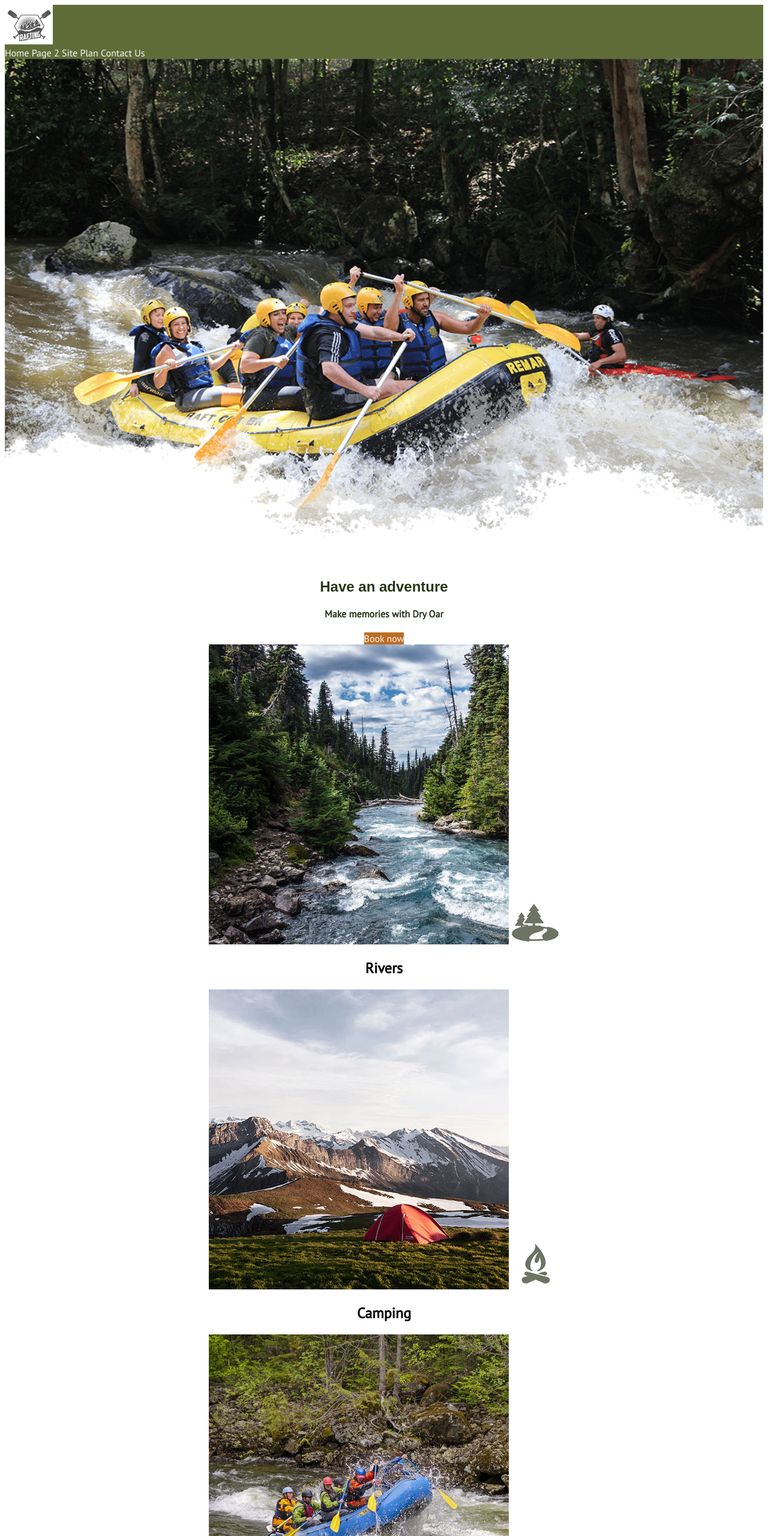
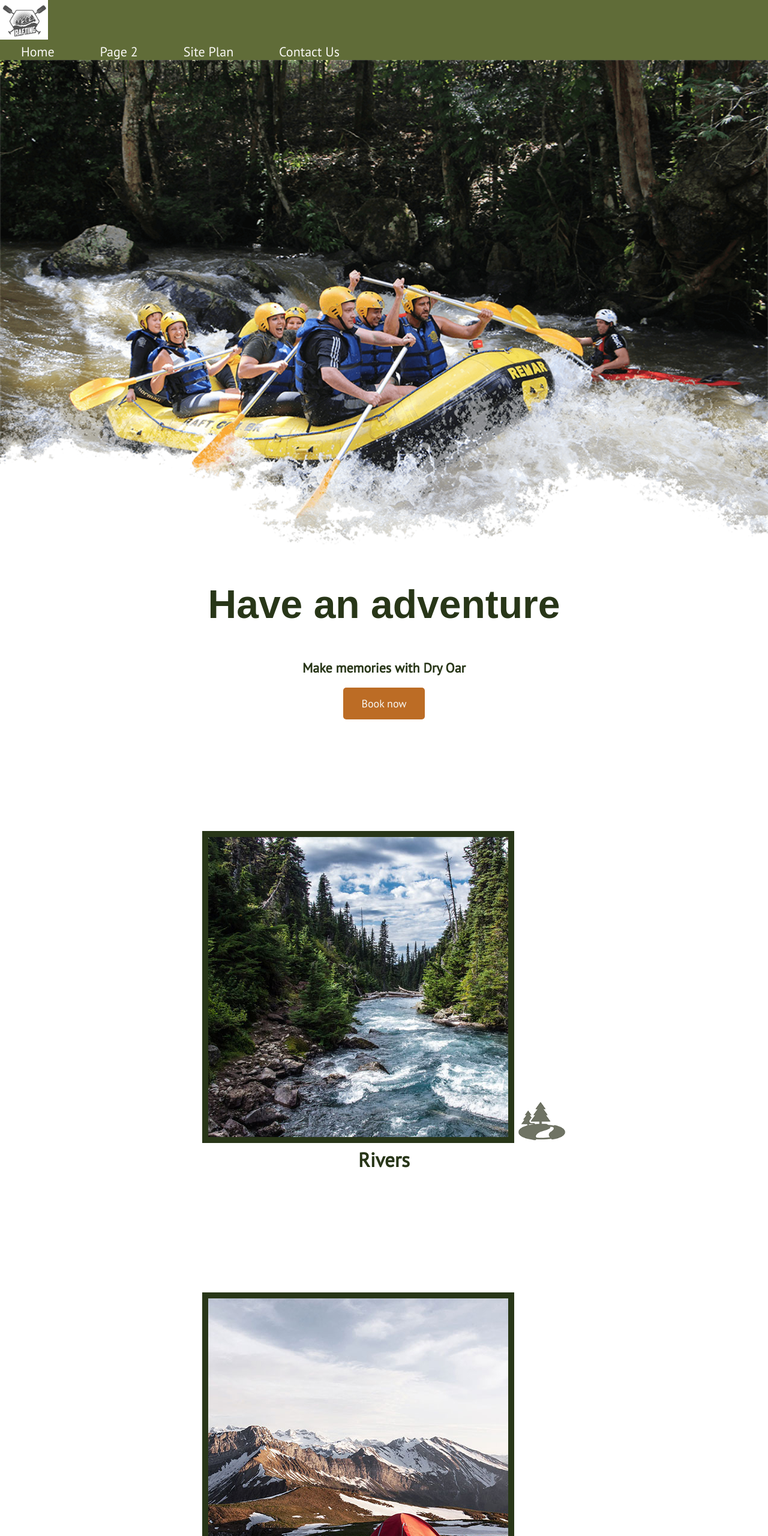
Before and after one commit to vbisso/wwr, a plain HTML site: page index.html in a window 1280 px wide. Shown: the top 2560 px of the page at 60% size. Drawn offline with Linux system fonts and the light colour scheme; a web font is replaced by a local one.

Commit message:
new changes

```diff
--- a/index.html
+++ b/index.html
@@ -5,7 +5,7 @@
 <meta http-equiv="X-UA-Compatible" content="IE=edge">
 <meta name="viewport" content="width=device-width, initial-scale=1.0">
 <title>MOUNTAIN RAFTING | Home Page</title>
-<link rel="stylesheet" href="/wwr/styles/style.css">
+<link rel="stylesheet" href="styles/style.css">
 </head>
 <body>
     <div id="content">
--- a/styles/style.css
+++ b/styles/style.css
@@ -1,13 +1,44 @@
 @import url('https://fonts.googleapis.com/css2?family=Boogaloo&family=PT+Sans&display=swap');
 
+/*general*/
 #content{
     max-width:1600px;
     margin: 0 auto;
 }
+h2{
+    margin: 0;
+    color:#283618;
+}
+h4{
+    color:#283618;
+}
+
+/*nav tav*/
 nav a{
     text-align: center;
     color: #F8F7F3;
     text-decoration: none;
+    padding: 35px;
+}
+.logo{
+    width: 80px;
+}
+#logo_link{
+    padding-top: 5px;
+}
+.icon{
+    width: 80px;
+    padding-top: 10px;
+}
+#hero-img{
+    width: 100%;
+}
+/*Have an adventure*/
+.home-title{
+    color:#283618;
+    font-family: "Boogaloo",Arial,sans-serif;
+    font-size: 3em;
+    margin-top: 10px;
 }
 #hero-msg h1{
     text-align: center;
@@ -17,17 +48,6 @@ nav a{
 }
 .button-box{
     text-align: center;
-}
-main section{
-    text-align: center;
-}
-#background{
-    height: 725px;
-    background-color: #92A26F;
-}
-body{
-    background-color: #FFFFFF;
-    font-family: "PT Sans",Arial,sans-serif;
 }
 header{
     background-color: #606C38;
@@ -41,32 +61,41 @@ nav a:hover{
     background-color: #BC6C25;
     color:#F8F7F3;
     text-decoration: none;
+    font-size: 18px;
+    padding: 15px 30px;
+    margin-top: 50px;
+    border-radius: 5px;
+}
+.book:hover{
+    background-color: #884E1B;
+    color:#F8F7F3;
+}
+main section{
+    text-align: center;
+}
+#background{
+    height: 725px;
+    background-color: #92A26F;
 }
 .join{
     background-color: #F8F7F3;
     color:#283618;
     text-decoration: none;
-}
-.book:hover{
-    background-color: #884E1B;
-    color:#F8F7F3;
+    font-size: 18px;
+    padding: 15px 30px;
+    margin-top: 50px;
+    border-radius: 5px;
 }
 .join:hover{
     background-color: #DFDDCE;
     color:#283618;
 }
+
 .msg{
     background-color: #283618;
-}
-footer{
-    background-color: #606C38;
-}
-.home-title{
-    color:#283618;
-    font-family: "Boogaloo",Arial,sans-serif;
-}
-h4{
-    color:#283618;
+    line-height: 1.5em;
+    padding: 35px;
+    margin-top:200px;
 }
 .msg h2{
     color:#F8F7F3;
@@ -75,9 +104,16 @@ h4{
 }
 .msg p{
     color:#F8F7F3;
+    font-size: .8em;
+    padding-bottom: 15px ;
 }
+
+
 footer{
+    background-color: #606C38;
     color:#F8F7F3;
+    padding: 25px 50px;
+    margin-top: 200px;
 }
 footer a{
     color:#F8F7F3;
@@ -88,14 +124,36 @@ footer a:hover{
 }
 footer p{
     font-size: 1.2em;
+}
+footer p a:hover{
     text-decoration: underline;
 }
-.logo{
-    width: 80px;
+footer .social img{
+    padding-top: 15px;
 }
-.icon{
-    width: 80px;
+.rivers-card{
+    margin: 200px 0;
 }
-#hero-img{
-    width: 100%;
+.camping-card{
+    margin: 200px 0;
 }
+.rapids-card{
+    margin: 200px 0;
+}
+.mountains{
+    margin-top:50px
+}
+.card-img{
+    border:10px solid #283618;
+}
+main section img{
+    box-sizing: border-box;
+}
+body{
+    background-color: #FFFFFF;
+    font-family: "PT Sans",Arial,sans-serif;
+    font-size: 22px;
+    margin: 0;
+    padding: 0;
+
+}
```
